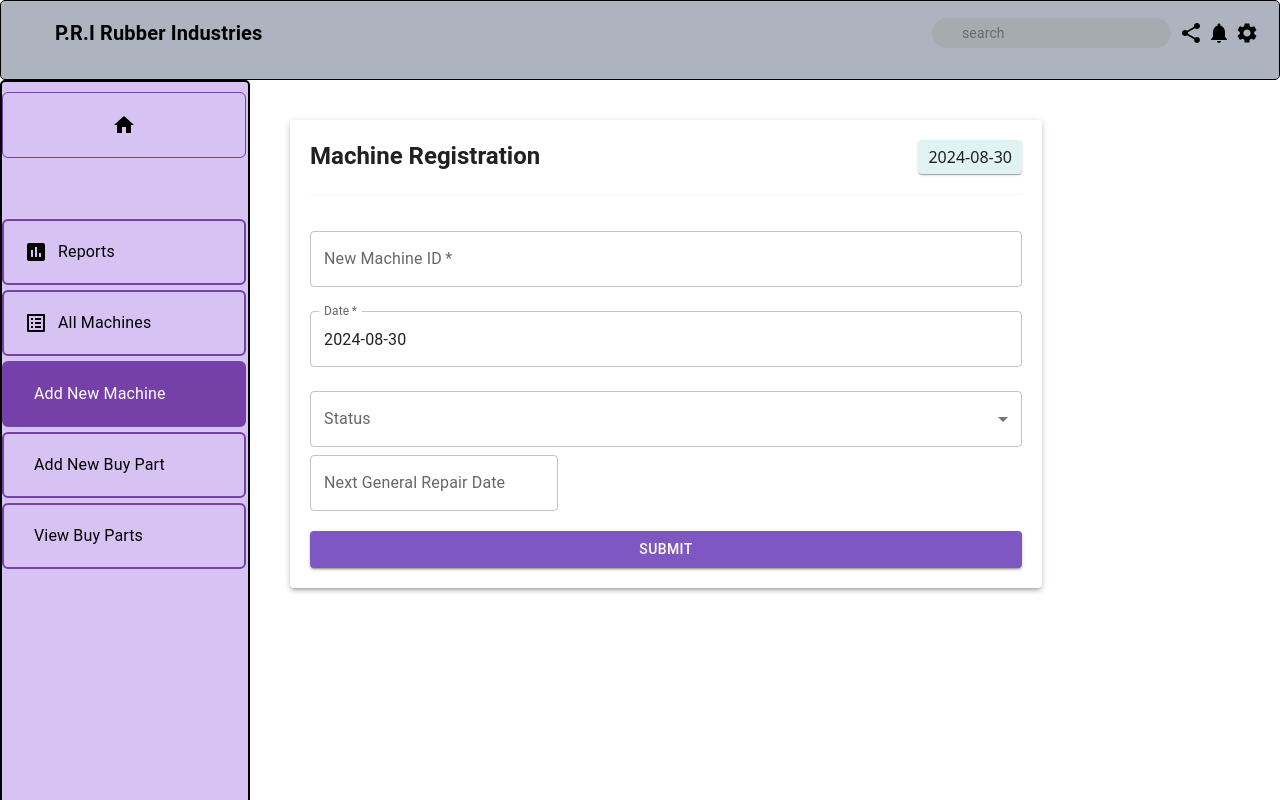
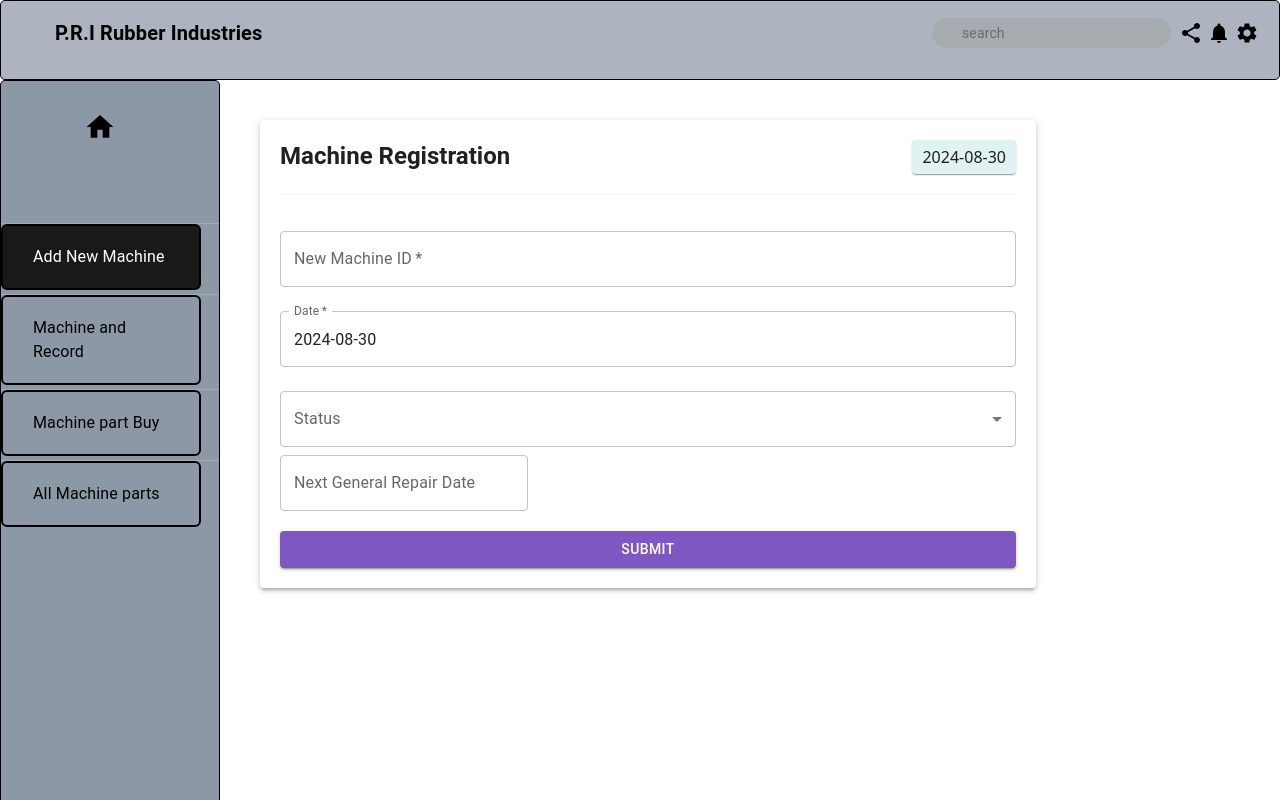
Before and after one commit to Shashiran1124/Rubber-Carpet-Manufacturing-System, a React (Create React App) app in the folder frontend/: page /machine/add in a window 1280 px wide. Shown: the top 800 px of the page. Built offline with nearby package versions, Linux system fonts and the light colour scheme.

Commit message:
fix:validation add to forms

```diff
--- a/frontend/src/components/AllData.js
+++ b/frontend/src/components/AllData.js
@@ -95,7 +95,7 @@ const MachineList = () => {
 		<div className="container py-4">
 			<div className="row">
 				<div className="col">
-					<h3 className="mb-3">Machine List</h3>
+					<h2 className="mb-3">Machines</h2>
 				</div>
 			</div>
 			{loading ? (
@@ -119,6 +119,7 @@ const MachineList = () => {
 								margin="normal"
 								value={searchText}
 								onChange={handleSearchChange}
+								placeholder="Search machine ID..."
 							/>
 						</div>
 					</div>
--- a/frontend/src/components/BuyPartView.js
+++ b/frontend/src/components/BuyPartView.js
@@ -25,7 +25,11 @@ export default function BuyPartView() {
 
     const downloadPdf = () => {
         const doc = new jsPDF();
-        doc.text("Current Month Bought Parts", 14, 10);
+        doc.text("Brought Machine Parts", 14, 10);
+        doc.text("PRI Rubber Indrustry", 138, 10);
+
+
+
 
         // AutoTable expects an array of rows and an array of headers
         const tableColumn = ["Date", "Description", "Amount"];
@@ -43,7 +47,7 @@ export default function BuyPartView() {
         doc.autoTable({
             head: [tableColumn],
             body: tableRows,
-            startY: 20, // Adjusts where the table starts
+            startY: 30, // Adjusts where the table starts
             headStyles: {
                 fillColor: [0, 0, 255],  // Blue background color for header
                 textColor: [255, 255, 255], // White text color for header
--- a/frontend/src/components/Sidebar.js
+++ b/frontend/src/components/Sidebar.js
@@ -1,180 +1,84 @@
-import { useNavigate, useLocation } from "react-router-dom"; // useNavigate replaces useHistory
-import { Box, List, ListItem, Divider, ListItemText } from "@mui/material";
-import HomeIcon from "@mui/icons-material/Home";
-import AssessmentIcon from "@mui/icons-material/Assessment";
-import ListAltIcon from "@mui/icons-material/ListAlt";
-import { useState, useEffect } from "react";
+import React, { useState } from 'react';
+import { List, ListItem, ListItemText, Divider, Box } from "@mui/material";
+import { Home as HomeIcon, Assessment as AssessmentIcon, ListAlt as ListAltIcon } from '@mui/icons-material';
+import { useNavigate, useLocation } from 'react-router-dom';
 
 const Sidebar = () => {
-	const navigate = useNavigate(); // useNavigate instead of useHistory
+    const navigate = useNavigate();
     const location = useLocation();
     const [active, setActive] = useState(location.pathname);
 
-	useEffect(() => {
-		setActive(location.pathname); // This ensures active state is updated when the location changes
-	}, [location.pathname]);
-
     const handleNavigation = (path) => {
         setActive(path);
-		navigate(path); // use navigate instead of history.push
+        navigate(path);
     };
 
     const isActive = (paths) => paths.includes(active);
 
     return (
-		<Box
-			sx={{
-				width: "250px",
-				backgroundColor: "#d7c2f4",
-				height: "113vh",
-				paddingTop: "10px",
-				borderRadius: "5px",
-				border: "2px solid #000000",
-			}}
-		>
+        <Box sx={{ width: "220px", backgroundColor: "#8D98A7", height: "230vh", paddingTop: "10px",borderRadius: "5px",border: "1.5px solid #000000" }}>
             <List sx={{ padding: 0 }}>
+
                 {/* Home */}
                 <ListItem
                     button
-					sx={{
-						justifyContent: "center",
-						padding: "20px 0",
-						width: "244px",
-						marginRight: "2px",
-						borderRadius: "6px",
-						border: "1px solid #7540a7",
-						marginBottom: "60px",
-					}}
-					onClick={() => handleNavigation("/")}
+                    sx={{ justifyContent: 'center', padding: "20px ",width: "200px", marginRight:"2px", borderRadius: "6px",marginBottom: "60px"}}
+                    onClick={() => handleNavigation('/')}
                 >
-					<HomeIcon sx={{ color: isActive(["/"]) ? "#7540a7" : "#000" }} />
+                    <HomeIcon sx={{ color: isActive(['/']) ? '#FFF' : '#000',fontSize: "32px", marginRight: "2px" }} />
                 </ListItem>
                 <Divider sx={{ backgroundColor: "#fff" }} />
 
-				{/* Reports */}
+                {/* Machine add */}
                 <ListItem
                     button
-					sx={{
-						padding: "15px 20px",
-						width: "244px",
-						marginRight: "2px",
-						borderRadius: "6px",
-						border: "2px solid #7540a7",
-						marginBottom: "4px",
-						backgroundColor: isActive(["/reports"]) ? "#7540a7" : "inherit",
-					}}
-					onClick={() => handleNavigation("/reports")}
+                    sx={{ padding: "15px 20px", backgroundColor: isActive(['/machine/add']) ? '#191919' : 'inherit', borderRadius: "6px",width: "200px",border: "2px solid #000000",marginBottom: "4px" }}
+                    onClick={() => handleNavigation('/machine/add')}
                 >
-					<AssessmentIcon sx={{ color: isActive(["/reports"]) ? "#fff" : "#000" }} />
-					<ListItemText
-						primary="Reports"
-						sx={{
-							paddingLeft: "10px",
-							color: isActive(["/reports"]) ? "#fff" : "#000",
-						}}
-					/>
+                    <ListItemText primary="Add New Machine" sx={{ paddingLeft: "10px", color: isActive(['/machine/add']) ? '#FFF' : '#000' }} />
                 </ListItem>
-				<Divider sx={{ backgroundColor: "#fff" }} />
+                <Divider sx={{ backgroundColor: "#FFF" }} />
 
-				{/* Supplier and Raw Material Details */}
+                {/*machine all */}
                 <ListItem
                     button
-					sx={{
-						padding: "15px 20px",
-						width: "244px",
-						marginRight: "2px",
-						borderRadius: "6px",
-						border: "2px solid #7540a7",
-						marginBottom: "4px",
-						backgroundColor: isActive(["/machine/all"]) ? "#7540a7" : "inherit",
-					}}
-					onClick={() => handleNavigation("/machine/all")}
+                    sx={{ padding: "15px 20px", backgroundColor: isActive(['/machine/all']) ? '#191919' : 'inherit', borderRadius: "6px",width: "200px",border: "2px solid #000000",marginBottom: "4px" }}
+                    onClick={() => handleNavigation('/machine/all')}
                 >
-					<ListAltIcon
-						sx={{
-							color: isActive(["/machine/all"]) ? "#fff" : "#000",
-						}}
-					/>
-					<ListItemText
-						primary="All Machines"
-						sx={{
-							paddingLeft: "10px",
-							color: isActive(["/machine/all"]) ? "#fff" : "#000",
-						}}
-					/>
+                    <ListItemText primary="Machine and Record" sx={{ paddingLeft: "10px", color: isActive(['/machine/all']) ? '#FFF' : '#000' }} />
                 </ListItem>
-				<Divider sx={{ backgroundColor: "#fff" }} />
+                <Divider sx={{ backgroundColor: "#FFF" }} />
 
-				{/* Create An Order */}
+                {/* machine parts*/}
                 <ListItem
                     button
-					sx={{
-						padding: "15px 20px",
-						width: "244px",
-						marginRight: "2px",
-						borderRadius: "6px",
-						border: "2px solid #7540a7",
-						marginBottom: "4px",
-						backgroundColor: isActive(["/machine/add"]) ? "#7540a7" : "inherit",
-					}}
-					onClick={() => handleNavigation("/machine/add")}
+                    sx={{ padding: "15px 20px", backgroundColor: isActive(['/Part/add','/DashOpForm']) ? '#191919' : 'inherit', borderRadius: "6px",width: "200px",border: "2px solid #000000",marginBottom: "4px" }}
+                    onClick={() => handleNavigation('/Part/add')}
                 >
-					<ListItemText
-						primary="Add New Machine"
-						sx={{
-							paddingLeft: "10px",
-							color: isActive(["/machine/add"]) ? "#fff" : "#000",
-						}}
-					/>
+                    <ListItemText primary="Machine part Buy" sx={{ paddingLeft: "10px", color: isActive(['/Part/add','/DashOpForm']) ? '#FFF' : '#000' }} />
                 </ListItem>
-				<Divider sx={{ backgroundColor: "#fff" }} />
+                <Divider sx={{ backgroundColor: "#FFF" }} />
 
-				{/* View Order Details */}
+
+                {/* view machine parts */}
                 <ListItem
                     button
-					sx={{
-						padding: "15px 20px",
-						width: "244px",
-						marginRight: "2px",
-						borderRadius: "6px",
-						border: "2px solid #7540a7",
-						marginBottom: "4px",
-						backgroundColor: isActive(["/Part/add"]) ? "#7540a7" : "inherit",
-					}}
-					onClick={() => handleNavigation("/Part/add")}
+                    sx={{ padding: "15px 20px", backgroundColor: isActive(['/Part/all']) ? '#191919' : 'inherit', borderRadius: "6px",width: "200px",border: "2px solid #000000",marginBottom: "4px" }}
+                    onClick={() => handleNavigation('/Part/all')}
                 >
-					<ListItemText
-						primary="Add New Buy Part"
-						sx={{
-							paddingLeft: "10px",
-							color: isActive(["/Part/add"]) ? "#fff" : "#000",
-						}}
-					/>
+                    <ListItemText primary="All Machine parts" sx={{ paddingLeft: "10px", color: isActive(['/Part/all']) ? '#FFFFFF' : '#000' }} />
                 </ListItem>
-				<Divider sx={{ backgroundColor: "#fff" }} />
 
-				{/* Calculate Raw Material Costs */}
+                {/* Cal
                 <ListItem
                     button
-					sx={{
-						padding: "15px 20px",
-						width: "244px",
-						marginRight: "2px",
-						borderRadius: "6px",
-						border: "2px solid #7540a7",
-						marginBottom: "4px",
-						backgroundColor: isActive(["/Part/all"]) ? "#7540a7" : "inherit",
-					}}
-					onClick={() => handleNavigation("/Part/all")}
+                    sx={{ padding: "15px 20px", backgroundColor: isActive(['/DashCalFo']) ? '#191919' : 'inherit', borderRadius: "6px",width: "200px",border: "2px solid #000000",marginBottom: "4px" }}
+                    onClick={() => handleNavigation('/DashCalFo')}
                 >
-					<ListItemText
-						primary="View Buy Parts"
-						sx={{
-							paddingLeft: "10px",
-							color: isActive(["/Part/all"]) ? "#fff" : "#000",
-						}}
-					/>
+                    <ListItemText primary=" Cal Monthly Sales Orders" sx={{ paddingLeft: "10px", color: isActive(['/DashCalFo']) ? '#FFF' : '#000' }} />
                 </ListItem>
+                <Divider sx={{ backgroundColor: "#FFF" }} /> */}
+
             </List>
         </Box>
     );
--- a/frontend/src/components/UpdateMachine.js
+++ b/frontend/src/components/UpdateMachine.js
@@ -141,6 +141,7 @@ const UpdateMachine = () => {
 								label="Next General Repair Date"
 								value={nextGeneralRepairDate}
 								onChange={handleDateChange}
+								disablePast//past valude inactive
 								renderInput={(params) => (
 									<TextField {...params} fullWidth margin="normal" error={!!error} helperText={error} required />
 								)}
```
Also changed, not shown: frontend/src/components/BuyPartForm.js (+36 -20 lines), frontend/src/components/MachineRegister.js (+24 -3 lines), frontend/src/components/RepairForm.js (+19 -10 lines). Lines whose indentation alone changed are shown as unchanged.
